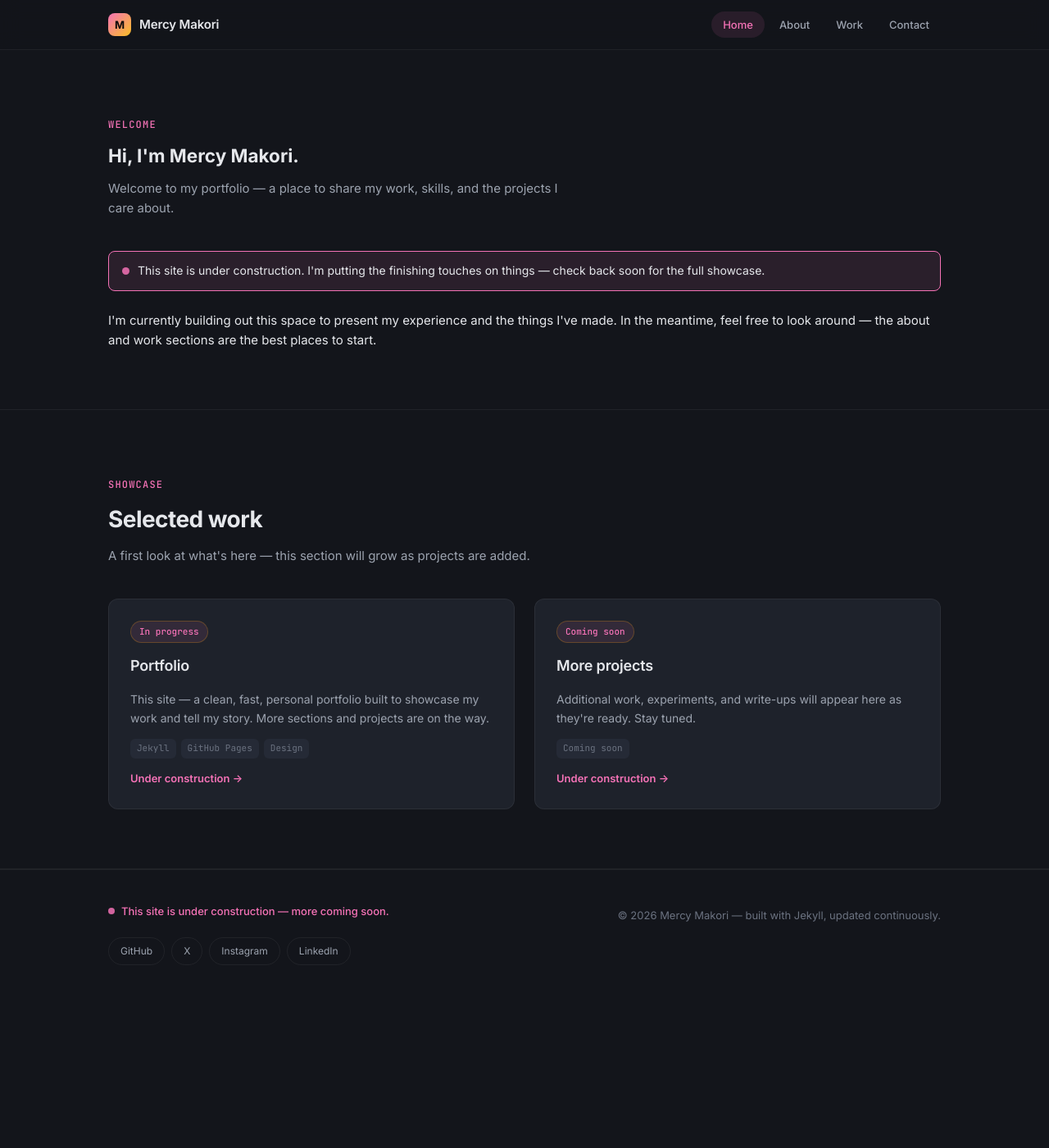
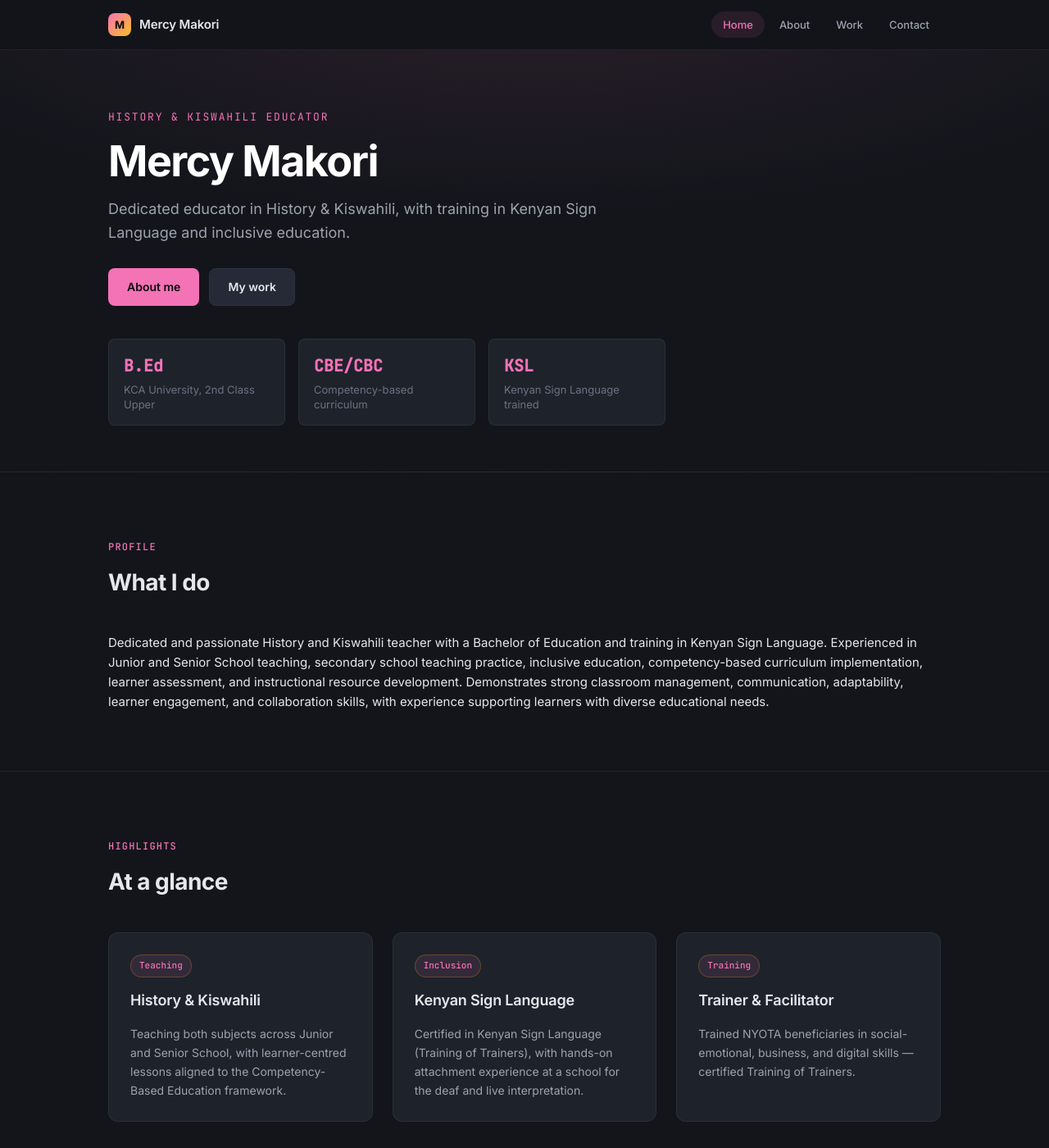
Before and after one commit to mercymakori/mercymakori.github.io, a Jekyll site: the page built from index.md, in a window 1280 px wide and 1400 px high. Shown: the whole window at 82% size. Built offline with Jekyll 4.4.1, drawn with Linux system fonts in a browser that asks for light colours.

Commit message:
Mercy Makori — full site from CV, hero + real content
- _data/cv.yml master source (full CV content from DOC-20260928)
- index.md: standout hero (name, title, tagline, stats) + profile + highlights
- about.md: education, competencies, certifications, languages from CV
- projects.md: real experience (Damacrest, NYOTA, Affluent, Ngala, Komarock)
- contact.md: real contact from CV (email, phone, TSC, location)
- design: subtle rose accent (#f472b6) on enterprise dark base; no writing tab
- all placeholders removed; construction banners removed from real pages

```diff
--- /dev/null
+++ b/_data/cv.yml
@@ -0,0 +1,120 @@
+# Mercy Makori — CV master data. Single source of truth for the site pages.
+
+contact:
+  name: Mercy Makori
+  title: History & Kiswahili Teacher
+  tagline: Dedicated educator in History & Kiswahili, with training in Kenyan Sign Language and inclusive education.
+  location: Nairobi, Kenya
+  phone: "+254 717 114 239"
+  email: mercymonyenche368@gmail.com
+  tsc: "1179160"
+  github: "https://github.com/mercymakori"
+
+summary: >-
+  Dedicated and passionate History and Kiswahili teacher with a Bachelor of
+  Education and training in Kenyan Sign Language. Experienced in Junior and
+  Senior School teaching, secondary school teaching practice, inclusive
+  education, competency-based curriculum implementation, learner assessment,
+  and instructional resource development. Demonstrates strong classroom
+  management, communication, adaptability, learner engagement, and
+  collaboration skills, with experience supporting learners with diverse
+  educational needs.
+
+education:
+  - qualification: Bachelor of Education
+    institution: KCA University
+    period: September 2021 – November 2025
+    detail: "Second Class Honours (Upper Division)"
+  - qualification: Kenyan Sign Language Training
+    institution: Kenya Institute of Special Education
+    period: May 2025 – August 2025
+    detail: "Certificate in Kenyan Sign Language — Training of Trainers"
+  - qualification: Training of Trainers
+    institution: NYOTA Project, Intelli-Wealth Limited & Ministry of Youth Affairs, Creative Economy & Sports
+    period: 15 – 19 December 2025
+    detail: "Certificate in Training of Trainers"
+  - qualification: Kenya Certificate of Secondary Education
+    institution: St. Maria Veronica Secondary School, Nakuru
+    period: May 2021
+    detail: "Grade: C+"
+
+experience:
+  - role: Teacher — Kiswahili & History
+    org: Damacrest Group of Schools
+    location: Nairobi, Kenya
+    period: 2026 – Present
+    level: Junior & Senior School
+    bullets:
+      - Teach Kiswahili and History to learners at both Junior and Senior School levels.
+      - Plan and deliver learner-centred lessons aligned with the Competency-Based Education (CBE/CBC) framework.
+      - Develop and administer assessments to monitor learners' progress and achievement of competencies.
+      - Prepare schemes of work, lesson plans, teaching and learning resources, and assessment activities.
+      - Employ diverse teaching strategies to accommodate different learner abilities and learning needs.
+      - Integrate critical thinking, communication, collaboration, creativity, and problem-solving into classroom activities.
+      - Maintain effective classroom management and support learners' academic and social-emotional development.
+      - Participate in departmental activities, assessment, moderation, and other school programmes.
+  - role: Trainer / Sign Language Interpreter
+    org: NYOTA Program — ATDC Nakuru West
+    location: Nakuru, Kenya
+    period: January 2026 – March 2026
+    level: Social Emotional, Business & Digital Skills
+    bullets:
+      - Trained NYOTA beneficiaries on social-emotional, business, and digital skills.
+      - Provided sign language interpretation support during training sessions to promote accessible participation.
+  - role: High School Teacher — History & Kiswahili
+    org: Affluent High School
+    location: Nairobi, Kenya
+    period: 2024 & 2025 (Seasonal)
+    bullets:
+      - Taught History and Kiswahili to secondary school learners.
+      - Prepared lesson notes, set examinations, and evaluated learner performance.
+      - Promoted learner engagement through interactive teaching methods and active classroom participation.
+      - Supported learners' academic growth through engaging and structured instruction.
+  - role: Sign Language Teacher — Professional Attachment
+    org: Ngala School for the Deaf
+    location: Nakuru, Kenya
+    period: September 2025 – October 2025
+    bullets:
+      - Assisted in teaching learners using Kenyan Sign Language.
+      - Gained practical experience in inclusive education and communication with deaf learners.
+  - role: Teaching Practice — Kiswahili & History
+    org: Komarock Secondary School
+    location: Nairobi, Kenya
+    period: May 2024 – August 2024
+    bullets:
+      - Taught Kiswahili and History to secondary school learners during teaching practice.
+      - Prepared lesson plans, schemes of work, and instructional materials.
+      - Delivered learner-centred lessons using appropriate teaching methodologies.
+      - Conducted assessments and provided constructive feedback to learners.
+
+competencies:
+  - Competency-Based Education (CBE/CBC) implementation
+  - Junior & Senior School teaching
+  - History & Kiswahili instruction
+  - Competency-based assessment
+  - Curriculum implementation
+  - Learner-centred teaching
+  - Learner assessment & feedback
+  - Teaching & learning resource development
+  - Differentiated instruction
+  - Critical thinking & problem-solving development
+  - Communication & presentation skills
+  - Learner engagement & participation
+  - Classroom management
+  - Record keeping & academic reporting
+  - Inclusive education & Kenyan Sign Language
+  - Youth mentorship & facilitation
+  - Collaboration with teachers & school administration
+  - Adaptability & continuous learning
+
+languages:
+  - English
+  - Kiswahili
+  - Kenyan Sign Language
+
+certifications:
+  - Bachelor of Education (Second Class Honours, Upper Division)
+  - Certificate in Kenyan Sign Language — Training of Trainers
+  - Certificate in Training of Trainers (NYOTA Project)
+
+referees: Available upon request.
--- a/about.md
+++ b/about.md
@@ -1,9 +1,10 @@
 ---
 layout: default
 title: About
-description: About Mercy Makori.
+description: About Mercy Makori — History & Kiswahili teacher trained in Kenyan Sign Language and inclusive education.
 permalink: /about/
 ---
+{% assign cv = site.data.cv %}
 
 <section class="section">
   <div class="page">
@@ -12,12 +13,61 @@ permalink: /about/
       <h1>About me</h1>
     </div>
     <div class="article-body" style="margin-top:24px">
-      <p>Hi — I'm <strong>Mercy Makori</strong>. This space is where I'll share who I am, what I do, and the things I'm building.</p>
-      <p>A fuller introduction is on the way. For now, you can explore my <a href="{{ '/projects/' | relative_url }}">work</a> or <a href="{{ '/contact/' | relative_url }}">get in touch</a>.</p>
-      <div class="construction-banner">
-        <span class="dot"></span>
-        <span>This page is under construction — the full bio is coming soon.</span>
-      </div>
+      <p>{{ cv.summary }}</p>
     </div>
   </div>
 </section>
+
+<section class="section">
+  <div class="page">
+    <div class="section-head">
+      <p class="kicker">Education</p>
+      <h2>Education &amp; training</h2>
+    </div>
+    <div class="article-body" style="margin-top:24px">
+      {% for e in cv.education %}
+      <div class="cv-entry">
+        <div class="cv-entry-head">
+          <span class="cv-entry-title">{{ e.qualification }}</span>
+          <span class="cv-entry-date">{{ e.period }}</span>
+        </div>
+        <p class="cv-entry-sub">{{ e.institution }}</p>
+        {% if e.detail %}<p class="cv-entry-detail">{{ e.detail }}</p>{% endif %}
+      </div>
+      {% endfor %}
+    </div>
+  </div>
+</section>
+
+<section class="section">
+  <div class="page">
+    <div class="section-head">
+      <p class="kicker">Strengths</p>
+      <h2>Core competencies</h2>
+    </div>
+    <div class="chip-grid">
+      {% for c in cv.competencies %}
+      <span class="chip">{{ c }}</span>
+      {% endfor %}
+    </div>
+  </div>
+</section>
+
+<section class="section">
+  <div class="page">
+    <div class="section-head">
+      <p class="kicker">Credentials</p>
+      <h2>Certifications &amp; languages</h2>
+    </div>
+    <div class="article-body" style="margin-top:24px">
+      <h3>Certifications</h3>
+      <ul>
+        {% for c in cv.certifications %}<li>{{ c }}</li>{% endfor %}
+      </ul>
+      <h3>Languages</h3>
+      <ul>
+        {% for l in cv.languages %}<li>{{ l }}</li>{% endfor %}
+      </ul>
+    </div>
+  </div>
+</section>
--- a/assets/css/main.css
+++ b/assets/css/main.css
@@ -962,3 +962,54 @@ a { color: inherit; text-decoration: none; }
   width: 9px; height: 9px; border-radius: 50%; background: var(--accent);
   flex-shrink: 0; animation: mm-pulse 1.8s ease-in-out infinite;
 }
+
+/* ---------- hero ---------- */
+.hero {
+  padding: 72px 0 56px;
+  border-bottom: 1px solid var(--border-subtle);
+  background:
+    radial-gradient(1200px 400px at 50% -80px, var(--accent-soft), transparent 70%);
+}
+.hero-kicker {
+  font-family: var(--mono); font-size: 13px; letter-spacing: 0.14em;
+  text-transform: uppercase; color: var(--accent); margin-bottom: 14px;
+}
+.hero-name {
+  font-size: clamp(38px, 6vw, 60px); font-weight: 700; letter-spacing: -0.03em;
+  line-height: 1.05; color: #fff; margin-bottom: 16px;
+}
+.hero-tagline {
+  font-size: 18px; line-height: 1.6; color: var(--text-2);
+  max-width: 640px; margin-bottom: 28px;
+}
+.hero-actions { display: flex; gap: 12px; flex-wrap: wrap; margin-bottom: 40px; }
+.hero-stats {
+  display: grid; grid-template-columns: repeat(3, 1fr); gap: 16px;
+  max-width: 680px;
+}
+.hero-stat {
+  background: var(--card); border: 1px solid var(--border-subtle);
+  border-radius: var(--radius-sm); padding: 16px 18px;
+}
+.hero-stat-num {
+  display: block; font-family: var(--mono); font-size: 20px; font-weight: 700;
+  color: var(--accent); margin-bottom: 4px;
+}
+.hero-stat-label { display: block; font-size: 13px; color: var(--text-3); line-height: 1.4; }
+
+/* buttons (shared) */
+.btn {
+  display: inline-flex; align-items: center; gap: 8px;
+  padding: 11px 22px; border-radius: var(--radius-sm);
+  font-size: 14px; font-weight: 600; font-family: inherit;
+  border: 1px solid transparent; cursor: pointer; transition: all 0.15s ease;
+}
+.btn-primary { background: var(--accent); color: #0c0a09; }
+.btn-primary:hover { background: var(--accent-hover); }
+.btn-secondary { background: var(--elevated); color: var(--text); border-color: var(--border); }
+.btn-secondary:hover { border-color: var(--accent); color: var(--accent); }
+
+@media (max-width: 720px) {
+  .hero-stats { grid-template-columns: 1fr; }
+  .hero { padding: 52px 0 40px; }
+}
--- a/index.md
+++ b/index.md
@@ -1,51 +1,67 @@
 ---
 layout: default
 title: Home
-description: Portfolio of Mercy Makori — work, skills, and projects. This site is under construction.
+description: Mercy Makori — History & Kiswahili teacher, trained in Kenyan Sign Language and inclusive education.
 ---
+{% assign cv = site.data.cv %}
 
-<section class="section">
+<section class="hero">
   <div class="page">
-    <div class="section-head">
-      <p class="kicker">Welcome</p>
-      <h1>Hi, I'm Mercy Makori.</h1>
-      <p class="lead">Welcome to my portfolio — a place to share my work, skills, and the projects I care about.</p>
+    <p class="hero-kicker">History &amp; Kiswahili Educator</p>
+    <h1 class="hero-name">{{ cv.contact.name }}</h1>
+    <p class="hero-tagline">{{ cv.contact.tagline }}</p>
+    <div class="hero-actions">
+      <a href="{{ '/about/' | relative_url }}" class="btn btn-primary">About me</a>
+      <a href="{{ '/projects/' | relative_url }}" class="btn btn-secondary">My work</a>
     </div>
-
-    <div class="construction-banner">
-      <span class="dot"></span>
-      <span>This site is under construction. I'm putting the finishing touches on things — check back soon for the full showcase.</span>
+    <div class="hero-stats">
+      <div class="hero-stat">
+        <span class="hero-stat-num">B.Ed</span>
+        <span class="hero-stat-label">KCA University, 2nd Class Upper</span>
+      </div>
+      <div class="hero-stat">
+        <span class="hero-stat-num">CBE/CBC</span>
+        <span class="hero-stat-label">Competency-based curriculum</span>
+      </div>
+      <div class="hero-stat">
+        <span class="hero-stat-num">KSL</span>
+        <span class="hero-stat-label">Kenyan Sign Language trained</span>
+      </div>
     </div>
-
-    <p style="margin-top:24px">
-      I'm currently building out this space to present my experience and the things I've made.
-      In the meantime, feel free to look around — the <a href="{{ '/about/' | relative_url }}">about</a> and
-      <a href="{{ '/projects/' | relative_url }}">work</a> sections are the best places to start.
-    </p>
   </div>
 </section>
 
 <section class="section">
   <div class="page">
     <div class="section-head">
-      <p class="kicker">Showcase</p>
-      <h2>Selected work</h2>
-      <p>A first look at what's here — this section will grow as projects are added.</p>
+      <p class="kicker">Profile</p>
+      <h2>What I do</h2>
+    </div>
+    <p class="lead">{{ cv.summary }}</p>
+  </div>
+</section>
+
+<section class="section">
+  <div class="page">
+    <div class="section-head">
+      <p class="kicker">Highlights</p>
+      <h2>At a glance</h2>
     </div>
     <div class="projects-grid">
       <div class="project-card">
-        <span class="badge">In progress</span>
-        <h3>Portfolio</h3>
-        <p>This site — a clean, fast, personal portfolio built to showcase my work and tell my story. More sections and projects are on the way.</p>
-        <div class="project-stack"><span>Jekyll</span><span>GitHub Pages</span><span>Design</span></div>
-        <span class="project-link">Under construction →</span>
+        <span class="badge">Teaching</span>
+        <h3>History &amp; Kiswahili</h3>
+        <p>Teaching both subjects across Junior and Senior School, with learner-centred lessons aligned to the Competency-Based Education framework.</p>
       </div>
       <div class="project-card">
-        <span class="badge">Coming soon</span>
-        <h3>More projects</h3>
-        <p>Additional work, experiments, and write-ups will appear here as they're ready. Stay tuned.</p>
-        <div class="project-stack"><span>Coming soon</span></div>
-        <span class="project-link">Under construction →</span>
+        <span class="badge">Inclusion</span>
+        <h3>Kenyan Sign Language</h3>
+        <p>Certified in Kenyan Sign Language (Training of Trainers), with hands-on attachment experience at a school for the deaf and live interpretation.</p>
+      </div>
+      <div class="project-card">
+        <span class="badge">Training</span>
+        <h3>Trainer &amp; Facilitator</h3>
+        <p>Trained NYOTA beneficiaries in social-emotional, business, and digital skills — certified Training of Trainers.</p>
       </div>
     </div>
   </div>
--- a/projects.md
+++ b/projects.md
@@ -1,23 +1,23 @@
 ---
 layout: default
 title: Work
-description: Selected work and projects by Mercy Makori.
+description: Mercy Makori's teaching experience — history, Kiswahili, sign language, and youth training.
 permalink: /projects/
 ---
-
-<section class="section">
-  <div class="page">
-    <div class="section-head">
-      <p class="kicker">Work</p>
-      <h1>Projects</h1>
-      <p class="lead">A selection of my work. This page will fill out as projects are added.</p>
-    </div>
-    <div class="article-body" style="margin-top:24px">
-      <p>Nothing to show here just yet — projects are on the way.</p>
-      <div class="construction-banner">
-        <span class="dot"></span>
-        <span>This section is under construction — project case studies coming soon.</span>
-      </div>
-    </div>
-  </div>
-</section>
+{% assign cv = site.data.cv %}
+<div class="section"><div class="page">
+<div class="section-head"><p class="kicker">Work</p><h1>Experience</h1></div>
+<p class="lead">History &amp; Kiswahili educator with experience across Junior &amp; Senior School, inclusive sign-language instruction, and youth facilitation.</p>
+<div style="margin-top:28px">
+{% for item in cv.experience %}
+<div class="cv-entry" style="margin-bottom:28px;padding-bottom:20px;border-bottom:1px solid var(--border-subtle)">
+<div class="cv-entry-head"><span class="cv-entry-title">{{ item.role }}</span><span class="cv-entry-date">{{ item.period }}</span></div>
+<p class="cv-entry-sub">{{ item.org }} · {{ item.location }}</p>
+{% if item.level %}<p style="font-size:13px;color:var(--text-3);margin:4px 0">Level: {{ item.level }}</p>{% endif %}
+<ul style="margin:8px 0 0 18px;padding-left:6px;font-size:15px;line-height:1.55;color:var(--text-2)">
+{% for b in item.bullets %}<li>{{ b }}</li>{% endfor %}
+</ul>
+</div>
+{% endfor %}
+</div>
+</div></div>
```
Also changed, not shown: contact.md (+3 -19 lines).
